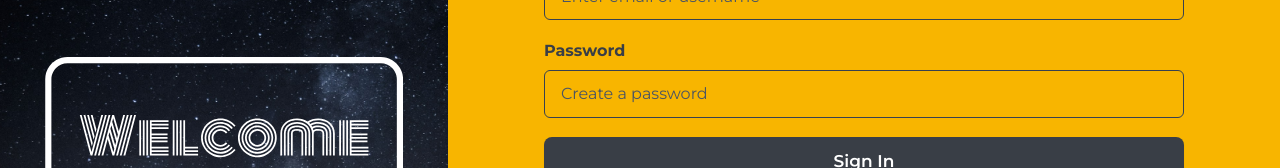
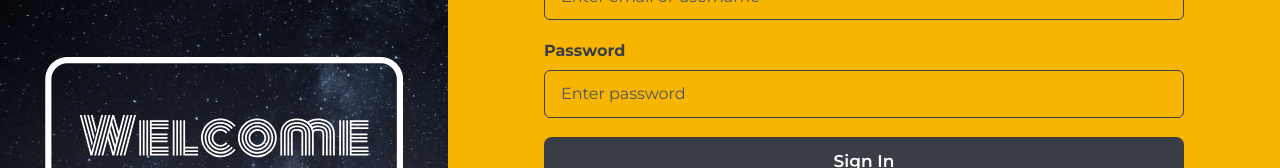
Before and after one commit to Kade-inc/boomers-frontend, a React (Vite) app: page /auth/login in a window 1280 px wide. Shown: the part 188-356 px from the top of the page. Built offline with nearby package versions, Linux system fonts and the light colour scheme; what simple-zustand-devtools would draw is missing.

Commit message:
Update password field

```diff
--- a/src/components/LoginForm.tsx
+++ b/src/components/LoginForm.tsx
@@ -87,7 +87,7 @@ const LoginForm = () => {
             autoComplete="on"
             id="password"
             {...register("password")}
-            placeholder="Create a password"
+            placeholder="Enter password"
             className="input w-full border border-gray-700 bg-transparent rounded-md font-body placeholder-gray-600 hover:border-gray-700 focus:outline-none"
             style={{ backgroundColor: "transparent" }}
           />
```
Also changed, not shown: 1 other file (tests, documents, lock files or other folders).
